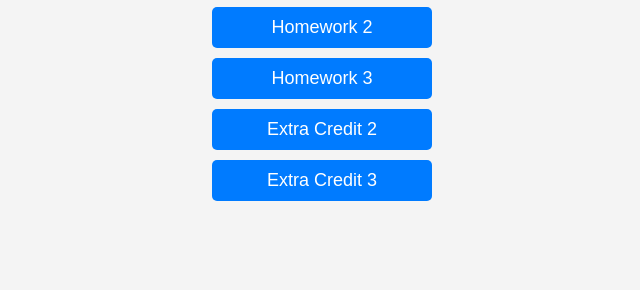
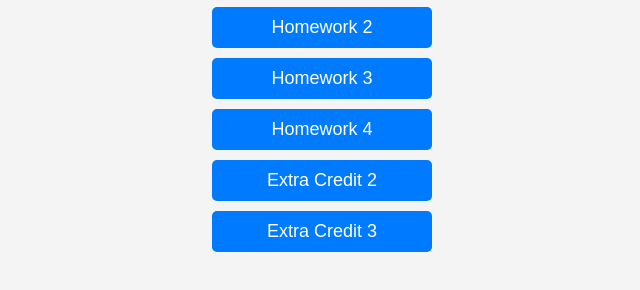
Before and after one commit to iqqqq1/cs20, a plain HTML site: page index.html in a window 1280 px wide. Shown: the part 152-442 px from the top of the page, without its empty margins (318-958 px from the left). Drawn offline with Linux system fonts and the light colour scheme.

Commit message:
Added HW 4 to Homepage

```diff
--- a/index.html
+++ b/index.html
@@ -39,6 +39,7 @@
         <a class="button" href="https://iqqqq1.github.io/cs20/Homework1">Homework 1</a>
         <a class="button" href="https://iqqqq1.github.io/cs20/Homework2">Homework 2</a>
         <a class="button" href="https://iqqqq1.github.io/cs20/Homework3">Homework 3</a>
+        <a class="button" href="https://iqqqq1.github.io/cs20/Homework4">Homework 4</a>
         <a class="button" href="https://iqqqq1.github.io/cs20/ExtraCredit2">Extra Credit 2</a>
         <a class="button" href="https://iqqqq1.github.io/cs20/ExtraCredit3">Extra Credit 3</a>
     </div>
```
